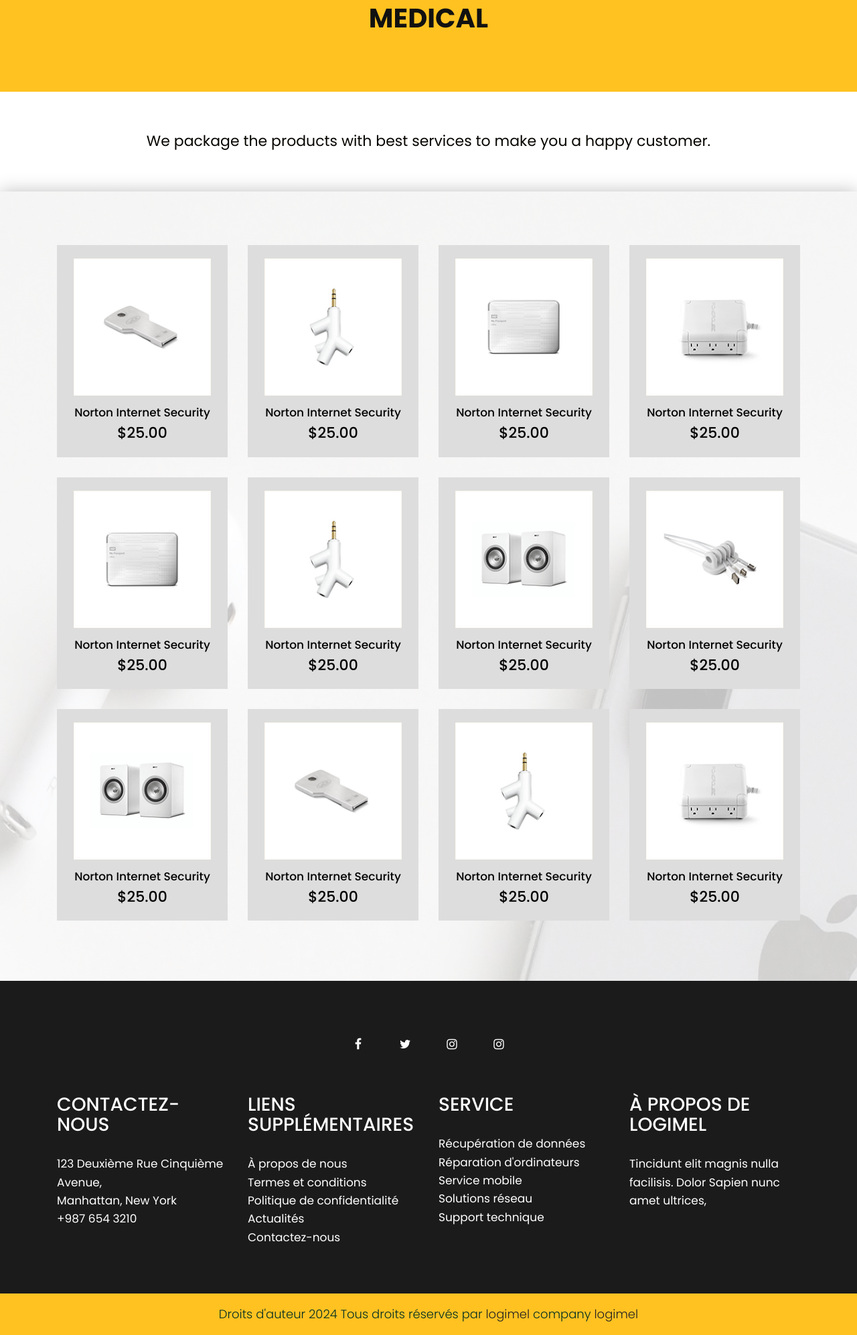
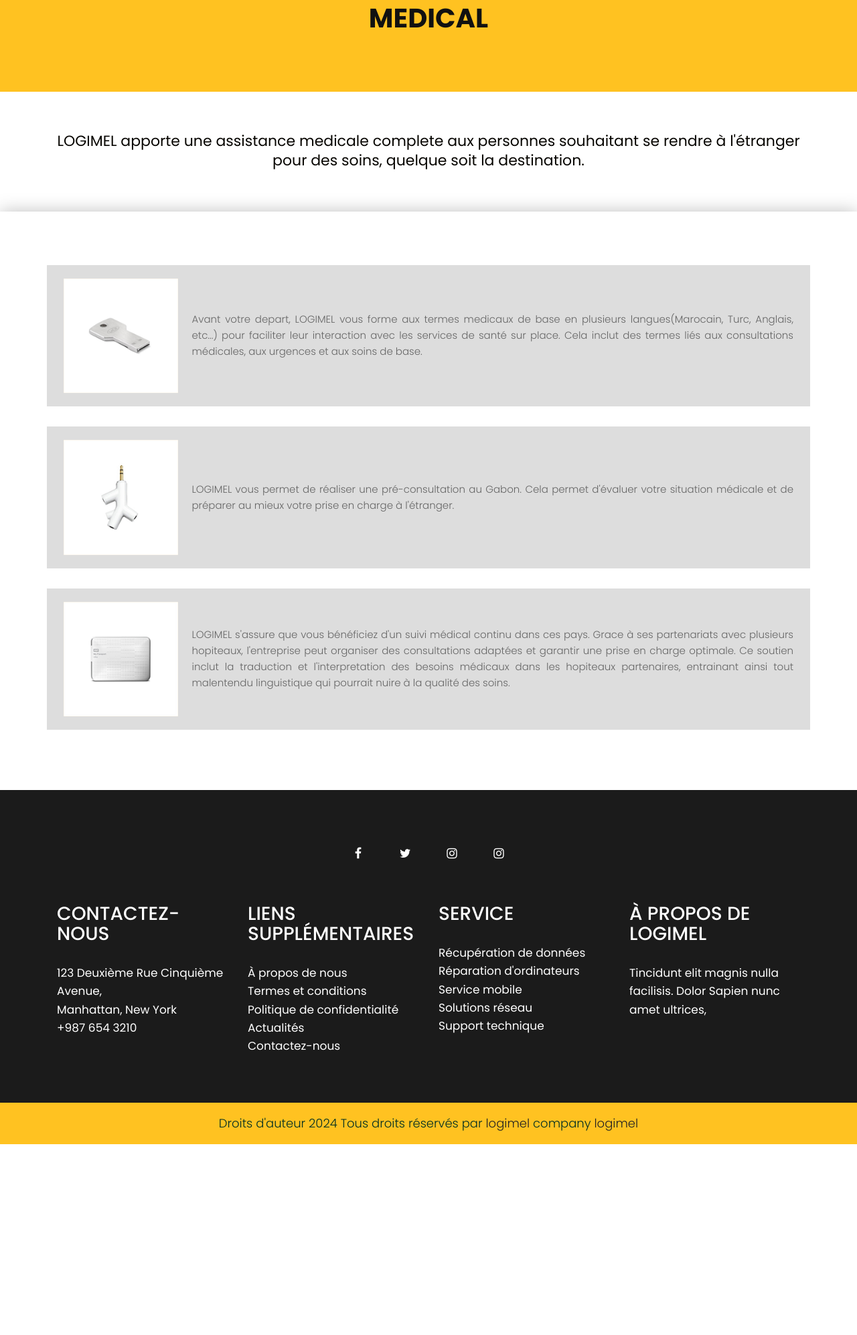
Before and after one commit to logimelTech/logimel_site_web, a Django app: page /nos_service/medical/ in a window 1280 px wide. Shown: the part 258-2252 px from the top of the page at 67% size. After the commit the page ends 1967 px from the top, so only its background shows below. Run offline with Django 5.2, Linux system fonts and the light colour scheme; some libraries are stand-ins or nearby versions.

Commit message:
mise en place du systeme d'envoie de mail et la page medical

```diff
--- a/application_logimel/templates/services/medical.html
+++ b/application_logimel/templates/services/medical.html
@@ -4,6 +4,7 @@
 {% block title %} LogiMel-Accueil {% endblock %}
 
 {% block content %}
+
 
        <div class="brand_color">
         <div class="container">
@@ -24,7 +25,7 @@
                <div class="col-md-12">
                   <div class="title">
 
-                     <span>We package the products with best services to make you a happy customer.</span>
+                     <span>LOGIMEL apporte une assistance medicale complete aux personnes souhaitant se rendre à l'étranger pour des soins, quelque soit la destination.</span>
                   </div>
                </div>
             </div>
@@ -33,89 +34,35 @@
       <div class="product-bg">
          <div class="product-bg-white">
          <div class="container">
-            <div class="row">
-               <div class="col-xl-3 col-lg-3 col-md-6 col-sm-12">
-                  <div class="product-box">
-                     <i><img src="{% static 'assets/icon/p1.png' %}"/></i>
-                     <h3>Norton Internet Security</h3>
-                     <span>$25.00</span>
+            <div class="row" style="display: block;">
+               <div>
+                  <div class="product-box" style="display: flex; justify-content: space-between; align-items: center; width: 100%;">
+                     <i style="float: left;"><img src="{% static 'assets/icon/p1.png' %}"/></i>
+                     <p style="text-align: justify; width: 100%; margin-left: 20px;">Avant votre depart, LOGIMEL vous forme aux termes
+                        medicaux de base en plusieurs langues(Marocain, Turc, Anglais, etc...)
+                        pour faciliter leur interaction avec les services de santé sur place.
+                        Cela inclut des termes liés aux consultations médicales, aux urgences et aux soins de base.
+                     </p>
                   </div>
                </div>
-               <div class="col-xl-3 col-lg-3 col-md-6 col-sm-12">
-                  <div class="product-box">
+               <div>
+                  <div class="product-box" style="display: flex; justify-content: space-between; align-items: center; width: 100%;">
                      <i><img src="{% static 'assets/icon/p2.png' %}"/></i>
-                     <h3>Norton Internet Security</h3>
-                     <span>$25.00</span>
+                     <p style="text-align: justify; width: 100%; margin-left: 20px;">
+                        LOGIMEL vous permet de réaliser une pré-consultation au Gabon. Cela permet d'évaluer
+                        votre situation médicale et de préparer au mieux votre prise en charge à l'étranger.</p>
                   </div>
                </div>
-               <div class="col-xl-3 col-lg-3 col-md-6 col-sm-12">
-                  <div class="product-box">
+               <div>
+                  <div class="product-box" style="display: flex; justify-content: space-between; align-items: center; width: 100%;">
                      <i><img src="{% static 'assets/icon/p3.png' %}"/></i>
-                     <h3>Norton Internet Security</h3>
-                     <span>$25.00</span>
-                  </div>
-               </div>
-               <div class="col-xl-3 col-lg-3 col-md-6 col-sm-12">
-                  <div class="product-box">
-                     <i><img src="{% static 'assets/icon/p4.png' %}"/></i>
-                     <h3>Norton Internet Security</h3>
-                     <span>$25.00</span>
-                  </div>
-               </div>
-               <div class="col-xl-3 col-lg-3 col-md-6 col-sm-12">
-                  <div class="product-box">
-                     <i><img src="{% static 'assets/icon/p5.png' %}"/></i>
-                     <h3>Norton Internet Security</h3>
-                     <span>$25.00</span>
-                  </div>
-               </div>
-               <div class="col-xl-3 col-lg-3 col-md-6 col-sm-12">
-                  <div class="product-box">
-                     <i><img src="{% static 'assets/icon/p2.png' %}"/></i>
-                     <h3>Norton Internet Security</h3>
-                     <span>$25.00</span>
-                  </div>
-               </div>
-               <div class="col-xl-3 col-lg-3 col-md-6 col-sm-12">
-                  <div class="product-box">
-                     <i><img src="{% static 'assets/icon/p6.png' %}"/></i>
-                     <h3>Norton Internet Security</h3>
-                     <span>$25.00</span>
-                  </div>
-               </div>
-               <div class="col-xl-3 col-lg-3 col-md-6 col-sm-12">
-                  <div class="product-box">
-                     <i><img src="{% static 'assets/icon/p7.png' %}"/></i>
-                     <h3>Norton Internet Security</h3>
-                     <span>$25.00</span>
-                  </div>
-               </div>
-               <div class="col-xl-3 col-lg-3 col-md-6 col-sm-12">
-                  <div class="product-box">
-                     <i><img src="{% static 'assets/icon/p6.png' %}"/></i>
-                     <h3>Norton Internet Security</h3>
-                     <span>$25.00</span>
-                  </div>
-               </div>
-               <div class="col-xl-3 col-lg-3 col-md-6 col-sm-12">
-                  <div class="product-box">
-                     <i><img src="{% static 'assets/icon/p1.png' %}"/></i>
-                     <h3>Norton Internet Security</h3>
-                     <span>$25.00</span>
-                  </div>
-               </div>
-               <div class="col-xl-3 col-lg-3 col-md-6 col-sm-12">
-                  <div class="product-box">
-                     <i><img src="{% static 'assets/icon/p2.png' %}"/></i>
-                     <h3>Norton Internet Security</h3>
-                     <span>$25.00</span>
-                  </div>
-               </div>
-               <div class="col-xl-3 col-lg-3 col-md-6 col-sm-12">
-                  <div class="product-box">
-                     <i><img src="{% static 'assets/icon/p4.png' %}"/></i>
-                     <h3>Norton Internet Security</h3>
-                     <span>$25.00</span>
+                     <p style="text-align: justify; width: 100%; margin-left: 20px;">
+                        LOGIMEL s'assure que vous bénéficiez d'un suivi médical continu dans ces pays.
+                        Grace à ses partenariats avec plusieurs hopiteaux, l'entreprise peut organiser des consultations
+                        adaptées et garantir une prise en charge optimale. Ce soutien inclut la traduction et l'interpretation
+                        des besoins médicaux dans les hopiteaux partenaires, entrainant ainsi tout malentendu linguistique qui pourrait
+                        nuire à la qualité des soins.
+                     </p>
                   </div>
                </div>
                </div>
--- a/application_logimel/views.py
+++ b/application_logimel/views.py
@@ -5,6 +5,7 @@
 from django.conf import settings
 from django.utils import translation
 from django.shortcuts import redirect
+from django.core.mail import send_mail
 
 def accueil(request):
     return render(request, 'accueil.html')
@@ -33,6 +34,28 @@
     return render(request, 'actualite.html')
 
 def contact(request):
+    if request.method == 'POST':
+      name = request.POST.get('your Name')
+      email = request.POST.get('Email')
+      phone = request.POST.get('Phone')
+      sujet = request.POST.get('Sujet')
+      message = request.POST.get('Message')
+
+      data = {
+          'name': name,
+          'email': email,
+          'phone': phone,
+          'sujet' : sujet,
+          'message': message
+      }
+      message = '''
+      New message: {}
+
+      Phone: {}
+      From: {}
+      '''.format(data['message'], data['phone'], data['email'])
+      send_mail(data['sujet'], message, '',['Cabrelboukamba@gmail.com'])
+
     return render(request, 'contact.html')
 
 
--- a/static/assets/css/style.css
+++ b/static/assets/css/style.css
@@ -1930,7 +1930,6 @@
 }
 
 .product-bg {
-	background: url(../images/bg.jpg);
 	background-repeat: no-repeat;
 	background-size: 100% 100%;
 }
```
Also changed, not shown: application_logimel/templates/contact.html (+7 -3 lines), logilmel_company_dj/settings.py (+7 -0 lines).
